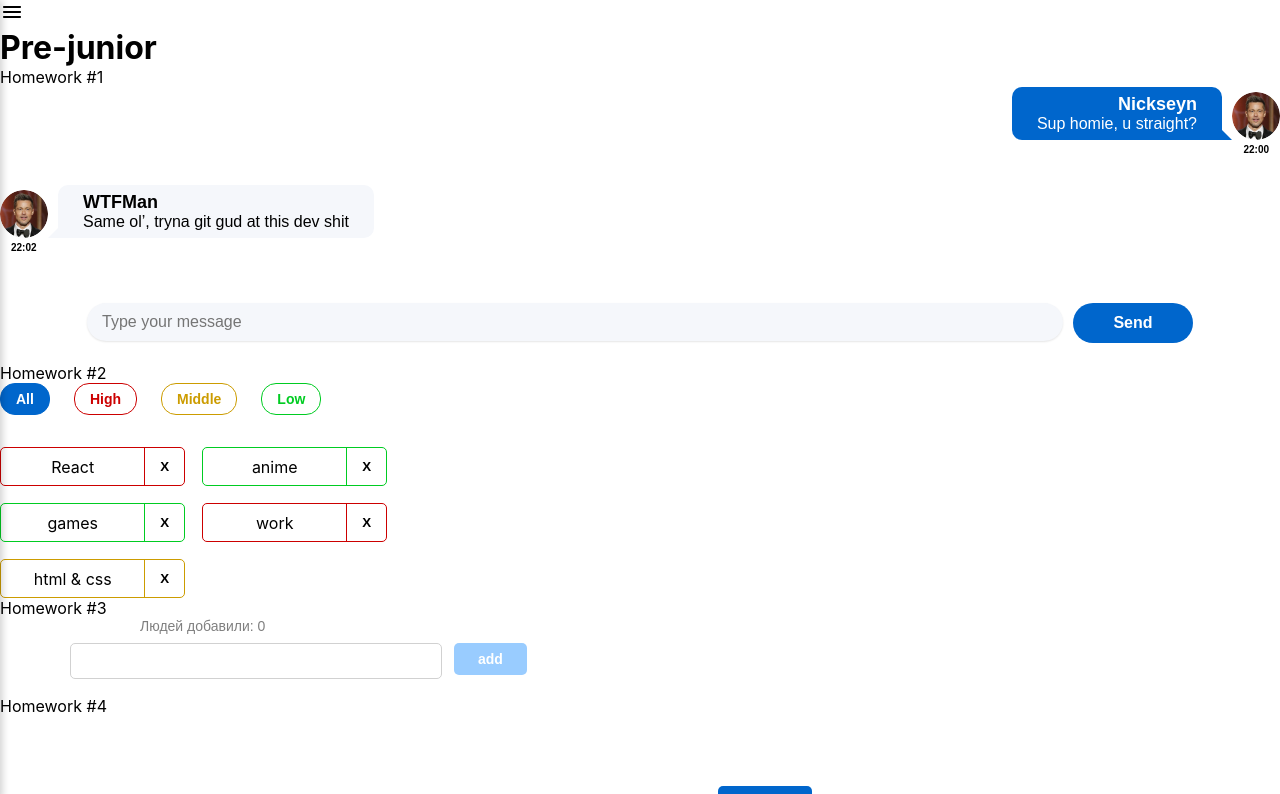
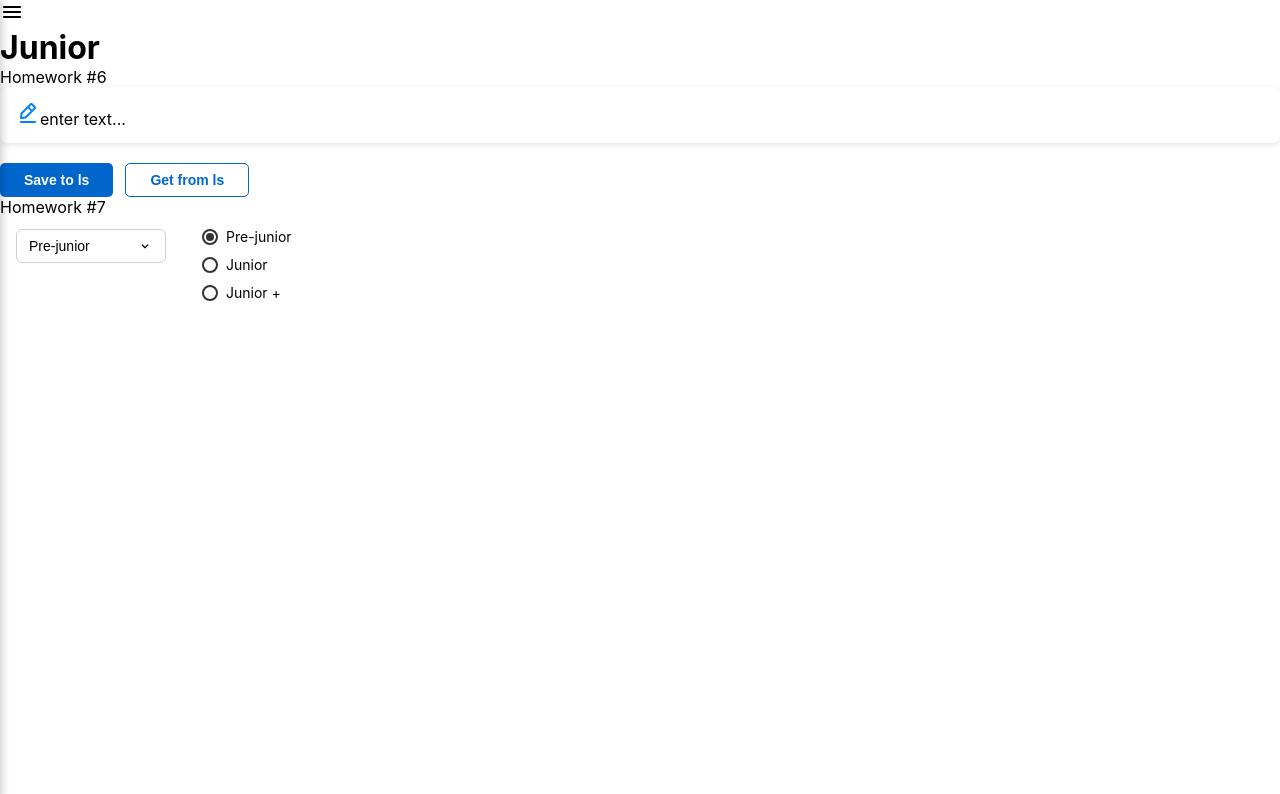
Before and after one commit to Nickseyn/homework_02, a React (Create React App) app: page /#/junior in a window 1280 px wide. Before the commit this address led to /#/pre-junior. Shown: the top 794 px of the page. Built offline with nearby package versions, Linux system fonts and the light colour scheme.

Commit message:
Add onChange logic Set name/checked/value in SuperRadio Update styles per design

```diff
--- a/src/s2-homeworks/hw05/pages/Junior.tsx
+++ b/src/s2-homeworks/hw05/pages/Junior.tsx
@@ -1,6 +1,6 @@
 import React from 'react'
 import HW6 from "../../hw06/HW6";
-// import HW7 from '../../hw07/HW7'
+import HW7 from '../../hw07/HW7'
 // import HW8 from '../../hw08/HW8'
 // import HW9 from '../../hw09/HW9'
 
@@ -8,7 +8,7 @@ function Junior() {
     return (
         <div id={'hw5-page-junior'}>
             <HW6 />
-            {/*<HW7 />*/}
+            <HW7 />
             {/*<HW8 />*/}
             {/*<HW9 />*/}
         </div>
--- a/src/s2-homeworks/hw07/HW7.module.css
+++ b/src/s2-homeworks/hw07/HW7.module.css
@@ -1,2 +1,9 @@
 .container {
+    display: flex;
+    flex-direction: row;
+    align-items: flex-start;
+    justify-content: flex-start;
+    gap: 24px;
+    padding-left: 16px;
+    padding-top: 12px;
 }
--- a/src/s2-homeworks/hw07/HW7.tsx
+++ b/src/s2-homeworks/hw07/HW7.tsx
@@ -5,16 +5,15 @@ import s2 from '../../s1-main/App.module.css'
 import s from './HW7.module.css'
 
 /*
-* 1 - в файле SuperSelect.tsx дописать логику функции onChangeCallback
 * 2 - в файле SuperRadio.tsx дописать логику функции onChangeCallback
 * 3 - в файле SuperRadio.tsx дописать name, checked, value (узнать для чего в радио name)
 * 4 - сделать стили в соответствии с дизайном
 * */
 
 const arr = [
-    { id: 1, value: 'x' },
-    { id: 2, value: 'y' },
-    { id: 3, value: 'z' },
+    { id: 1, value: 'Pre-junior' },
+    { id: 2, value: 'Junior' },
+    { id: 3, value: 'Junior +' },
 ] // value может быть изменено
 
 const HW7 = () => {
--- a/src/s2-homeworks/hw07/common/c5-SuperSelect/SuperSelect.module.css
+++ b/src/s2-homeworks/hw07/common/c5-SuperSelect/SuperSelect.module.css
@@ -1,9 +1,21 @@
 .select {
+    padding: 8px 12px;
+    border: 1px solid #d0d0d0;
+    border-radius: 6px;
+    font-size: 14px;
+    appearance: none;
+    background: url('chevron-down.svg') no-repeat right 12px center;
+    background-size: 16px;
+    cursor: pointer;
+    outline: none;
+    width: 150px;
 }
 
 .select:focus {
+    border-color: #007bff;
+    box-shadow: 0 0 2px rgba(0, 123, 255, 0.5);
 }
 
-
 .option:hover {
+    background-color: #f2f2f2;
 }
--- a/src/s2-homeworks/hw07/common/c5-SuperSelect/SuperSelect.tsx
+++ b/src/s2-homeworks/hw07/common/c5-SuperSelect/SuperSelect.tsx
@@ -36,7 +36,7 @@ const SuperSelect: React.FC<SuperSelectPropsType> = ({
         : [] // map options with key
 
     const onChangeCallback = (e: ChangeEvent<HTMLSelectElement>) => {
-        // делают студенты
+        if (onChangeOption) onChangeOption(Number(e.currentTarget.value))
     }
 
     const finalSelectClassName = s.select + (className ? ' ' + className : '')
--- a/src/s2-homeworks/hw07/common/c6-SuperRadio/SuperRadio.module.css
+++ b/src/s2-homeworks/hw07/common/c6-SuperRadio/SuperRadio.module.css
@@ -1,15 +1,44 @@
+.options {
+    display: flex;
+    flex-direction: column;
+    gap: 12px;
+    padding-left: 12px;
+}
+
+.label {
+    display: flex;
+    align-items: center;
+    gap: 8px;
+    cursor: pointer;
+}
+
 .radio {
+    appearance: none;
+    width: 16px;
+    height: 16px;
+    border: 2px solid #333;
+    border-radius: 50%;
+    position: relative;
+    cursor: pointer;
 }
 
 .radio::before {
+    content: '';
+    position: absolute;
+    top: 2px;
+    left: 2px;
+    width: 8px;
+    height: 8px;
+    border-radius: 50%;
+    background-color: transparent;
+    transition: background-color 0.2s ease;
 }
 
-
 .radio:checked::before {
+    background-color: #333;
 }
 
-.label {
+.span {
+    font-size: 14px;
+    line-height: 1;
 }
-
-.options {
-}
--- a/src/s2-homeworks/hw07/common/c6-SuperRadio/SuperRadio.tsx
+++ b/src/s2-homeworks/hw07/common/c6-SuperRadio/SuperRadio.tsx
@@ -10,7 +10,7 @@ type DefaultRadioPropsType = DetailedHTMLProps<
     InputHTMLAttributes<HTMLInputElement>,
     HTMLInputElement
 >
-// тип пропсов обычного спана
+
 type DefaultSpanPropsType = DetailedHTMLProps<
     HTMLAttributes<HTMLSpanElement>,
     HTMLSpanElement
@@ -35,7 +35,7 @@ const SuperRadio: React.FC<SuperRadioPropsType> = ({
                                                        ...restProps
                                                    }) => {
     const onChangeCallback = (e: ChangeEvent<HTMLInputElement>) => {
-        // делают студенты
+        if (onChangeOption) onChangeOption(Number(e.currentTarget.value))
     }
 
     const finalRadioClassName = s.radio + (className ? ' ' + className : '')
@@ -48,7 +48,9 @@ const SuperRadio: React.FC<SuperRadioPropsType> = ({
                     id={id + '-input-' + o.id}
                     className={finalRadioClassName}
                     type={'radio'}
-                      // name, checked, value делают студенты
+                    name={name}
+                    value={o.id}
+                    checked={o.id === value}
 
                     onChange={onChangeCallback}
                     {...restProps}
```
Lines whose indentation alone changed are shown as unchanged.
